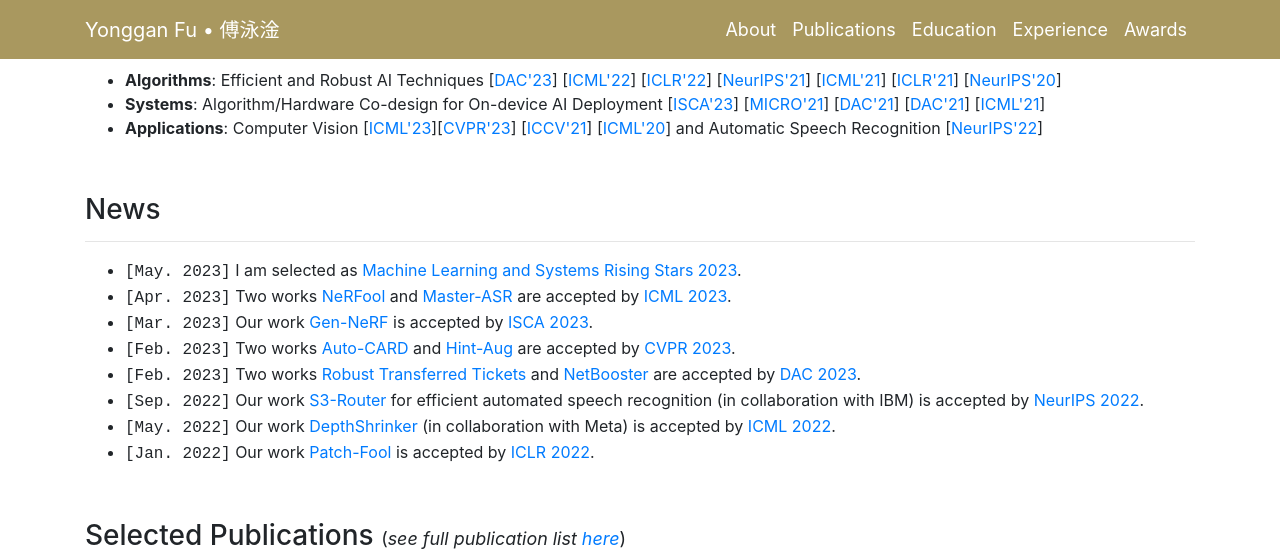
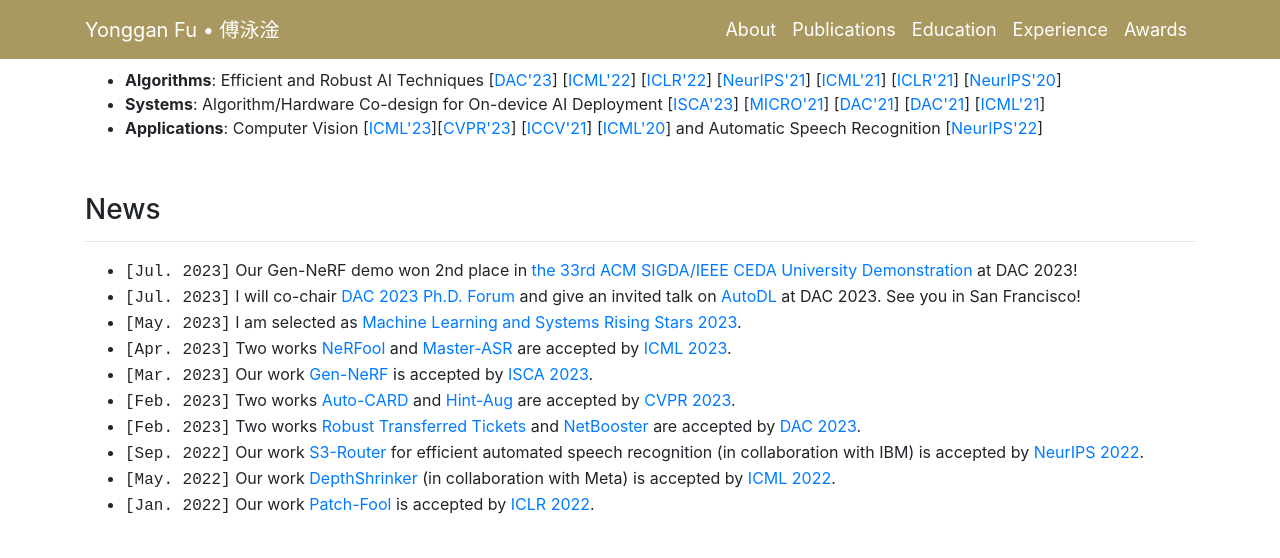
Before and after one commit to tilmto/tilmto.github.io, a Jekyll site: the page built from docs/index.markdown, in a window 1280 px wide and 1400 px high, scrolled down 423 px, cut to the strip 0-558 px from the top of the window. Built offline with Jekyll 4.4.1, drawn with Linux system fonts in a browser that asks for light colours; nearby versions of some CDN libraries; a style sheet for code colours, icons or effects is not loaded; some of the changed text lies outside the part shown.

Commit message:
update DAC info

```diff
--- a/docs/_layouts/index.html
+++ b/docs/_layouts/index.html
@@ -94,7 +94,7 @@
 			</p>
 
 			<p>My research focus is to democratize cutting-edge AI technology on everyday devices via developing efficient and robust AI algorithms and co-designing the corresponding hardware accelerators towards a triple-win in accuracy, efficiency, and robustness.
-      My CV can be found <a href="https://drive.google.com/file/d/199Kr7aPfstEcxO3h23RS3VRE16ImFkW7/view?usp=sharing" target="_blank">here</a> (lastest update: May. 2023).
+      My CV can be found <a href="https://drive.google.com/file/d/18nrWfVT0K12_s4tklGwtWb5fhpKl_BbT/view?usp=sharing" target="_blank">here</a> (lastest update: Jul. 2023).
 			</p>
 
 
@@ -147,6 +147,12 @@
 		<h3 id="News" style="padding-top: 70px; margin-top: -80px;">News</h3><hr>
 		<ul>
 			<li>
+				<tt>[Jul. 2023]</tt> Our Gen-NeRF demo won 2nd place in <a href="https://www.dac.com/Attend/Students-Scholarships/University-Demonstration-at-DAC" target="_blank">the 33rd ACM SIGDA/IEEE CEDA University Demonstration</a> at DAC 2023!
+			</li>
+			<li>
+				<tt>[Jul. 2023]</tt> I will co-chair <a href="https://www.dac.com/Attend/Students-Scholarships/PhD-Forum" target="_blank">DAC 2023 Ph.D. Forum</a> and give an invited talk on <a href="https://60dac.conference-program.com/presentation/?id=TUT106&sess=sess177" target="_blank">AutoDL</a> at DAC 2023. See you in San Francisco!
+			</li>
+			<li>
 				<tt>[May. 2023]</tt> I am selected as <a href="https://mlcommons.org/en/rising-stars-2023/" target="_blank">Machine Learning and Systems Rising Stars 2023</a>.
 			</li>
 			<li>
@@ -179,7 +185,7 @@
 	<div class="container">
 		<h3 id="Publications" style="padding-top: 70px; margin-top: -80px;">
 			Selected Publications
-			<small><small> (<i>see full publication list <a href="https://drive.google.com/file/d/199Kr7aPfstEcxO3h23RS3VRE16ImFkW7/view?usp=sharing" target='_blank'>here</a></i>)
+			<small><small> (<i>see full publication list <a href="https://drive.google.com/file/d/18nrWfVT0K12_s4tklGwtWb5fhpKl_BbT/view?usp=sharing" target='_blank'>here</a></i>)
 			</small></small><br>
 			<!-- <small><small>
 			(<a href="" id="select0" onclick="showPubs(0); return false;">show selected</a> /
@@ -245,6 +253,8 @@
 				<b><a href="https://iscaconf.org/isca2023/" target="_blank">ISCA 2023</a></b>
 				<small><a href="https://arxiv.org/pdf/2304.11842.pdf" target="_blank">[Paper]</a></small>
 				<small><a href="https://www.youtube.com/watch?v=0R6mF8z0K8Y" target="_blank">[Video]</a></small>
+				<small><a href="https://drive.google.com/file/d/1WZL36YS8N2UpGhs8OOSDb91HdVjDjs6y/view?usp=sharing" target="_blank">[Slide]</a></small><br>
+				<font color="firebrick"><b>2nd Place in <a href="https://www.dac.com/Attend/Students-Scholarships/University-Demonstration-at-DAC" target="_blank">the 33rd ACM SIGDA/IEEE CEDA University Demonstration</a> at DAC 2023</b></font><br>
 				</div>
 			</div><hr>
 
@@ -557,6 +568,7 @@
 		<hr>
 
 		<ul>
+			<li><tt>[Jul. 2023]</tt> 2nd place of University Demo Best Demonstration at DAC 2023</li>
 			<li><tt>[May. 2023]</tt> Machine Learning and Systems Rising Stars 2023</li>
 			<li><tt>[Dec. 2022]</tt> Rice Engineering Alumni Graduate Student Travel Grant</li>
 			<li><tt>[Oct. 2022]</tt> NeurIPS 2022 Scholar Award</li>
@@ -610,6 +622,7 @@
 		</div><hr> -->
 
 		<ul>
+			<li><tt>[Jul. 2023]</tt> Invited Talk at <a href="https://60dac.conference-program.com/presentation/?id=TUT106&sess=sess177" target="_blank">AutoDL Tutorial @ DAC 2023</a></li>
 			<li><tt>[Aug. 2022]</tt> Invited Talk at <a href="https://rtml.eiclab.net/" target="_blank">HARMONY-RTML Project Workshop @ Rice University</a></li>
 			<li><tt>[Apr. 2022]</tt> Invited Talk at <a href="https://mitibmwatsonailab.mit.edu/" target="_blank">5k Language Project Seminar @ MIT-IBM Watson AI Lab</a></li>
 			<li><tt>[Mar. 2022]</tt> Invited Talk at <a href="https://nicsefc.ee.tsinghua.edu.cn/" target="_blank">NICS Lab @ Tsinghua University</a></li>
```
Also changed, not shown: other parts of docs/_layouts/index.html (+5 -2 lines), 3 other files.
